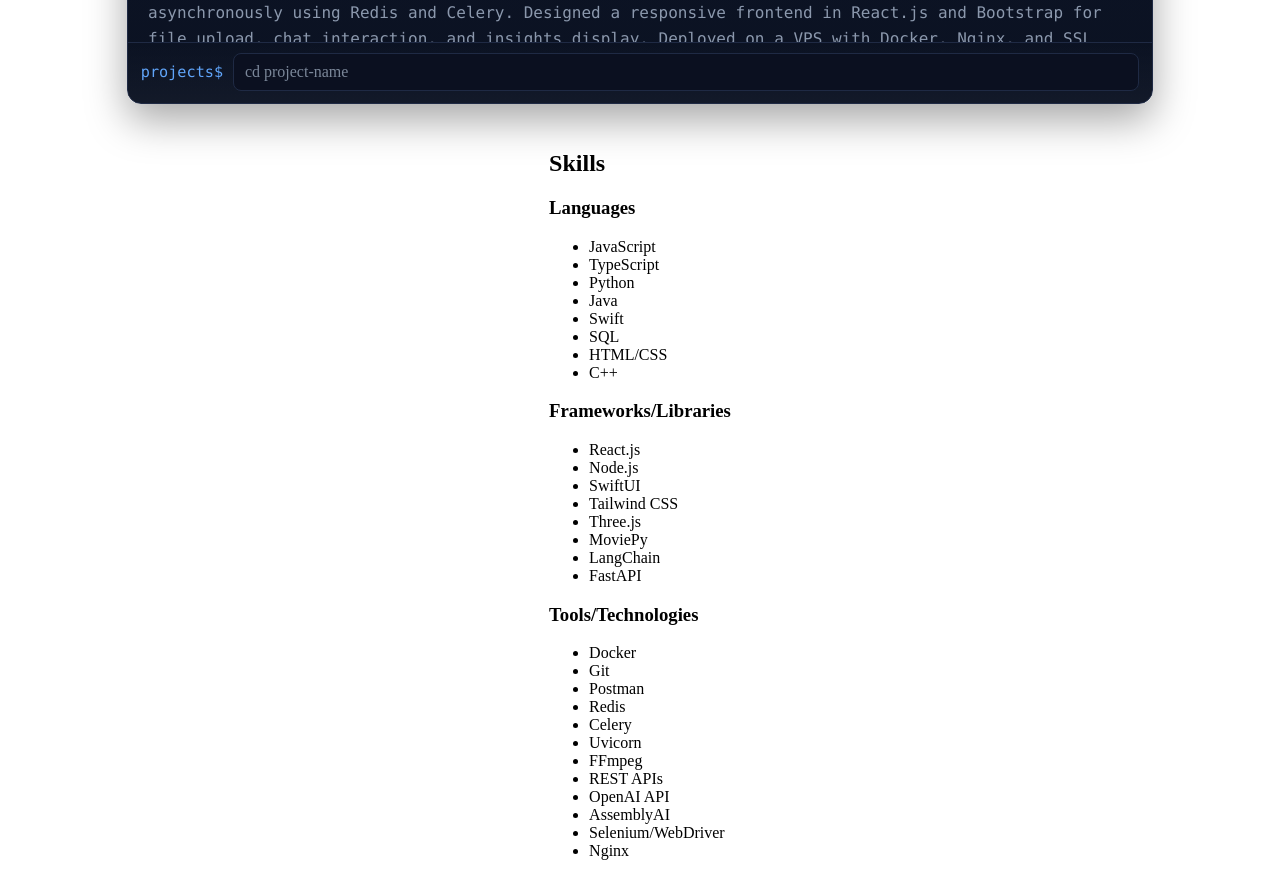
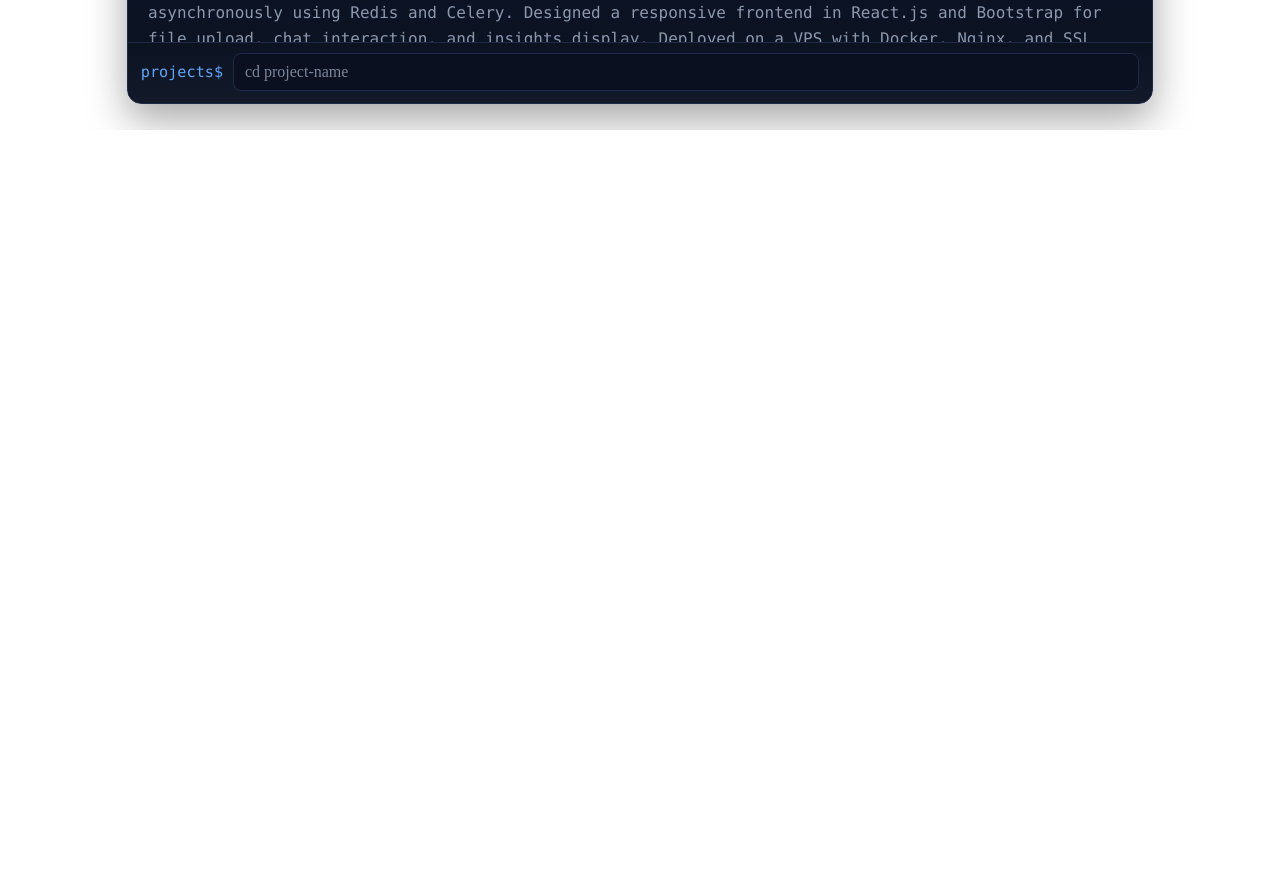
Before and after one commit to prcpham-dev/prcpham-portfolio, a Next.js app in the folder portfolio/: page / in a window 1280 px wide. Shown: the part 1200-2076 px from the top of the page. After the commit the page ends 1330 px from the top, so only its background shows below. Built offline with nearby package versions, Linux system fonts and the light colour scheme.

Commit message:
Remove skill i think

```diff
--- a/portfolio/pages/index.tsx
+++ b/portfolio/pages/index.tsx
@@ -4,7 +4,6 @@
 const Header = dynamic(() => import("./components/header/Header"), { ssr: false });
 const Experience = dynamic(() => import("./components/experience/Experience"), { ssr: false });
 const Projects = dynamic(() => import("./components/projects/Projects"), { ssr: false });
-const Skills = dynamic(() => import("./components/skills/Skills"), { ssr: false });
 
 const Home: NextPage = () => {
   return (
@@ -12,7 +11,6 @@
       <Header />
       <Experience />
       <Projects />
-      <Skills />
     </main>
   );
 };
```
